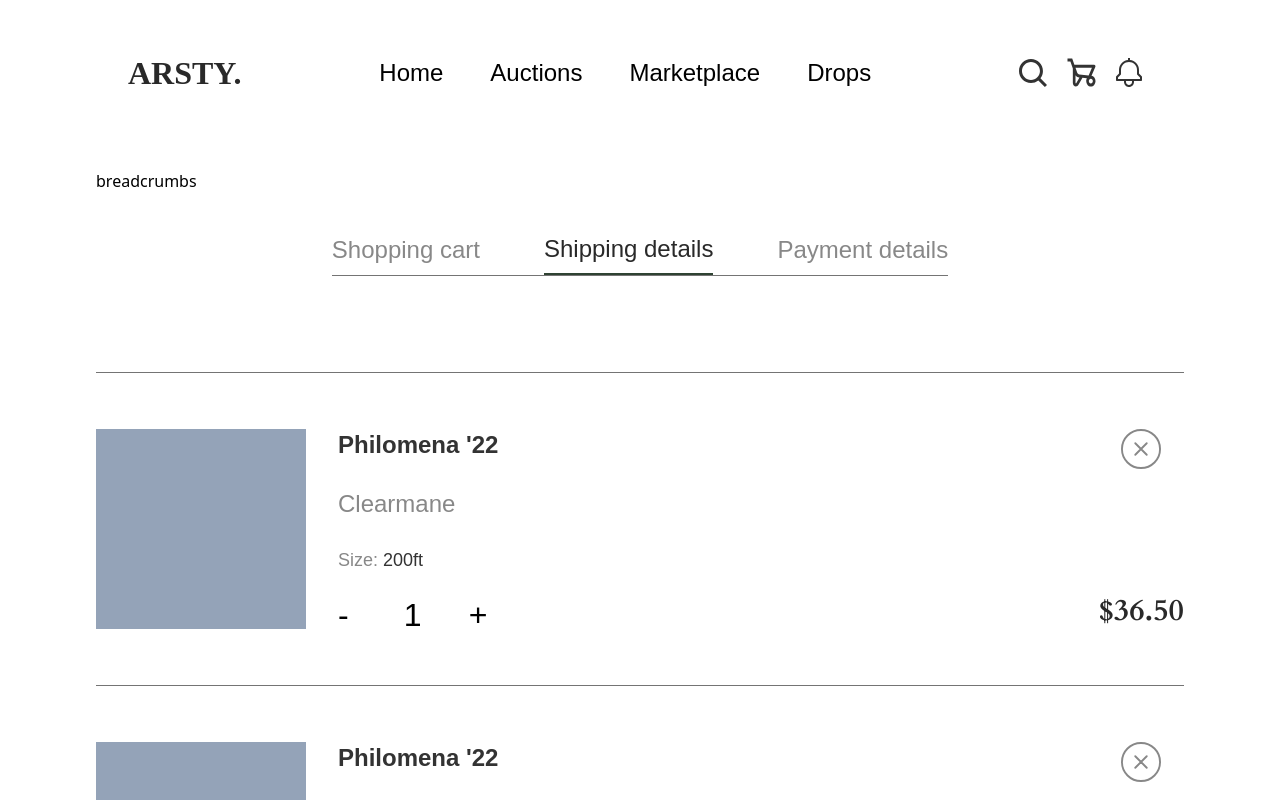
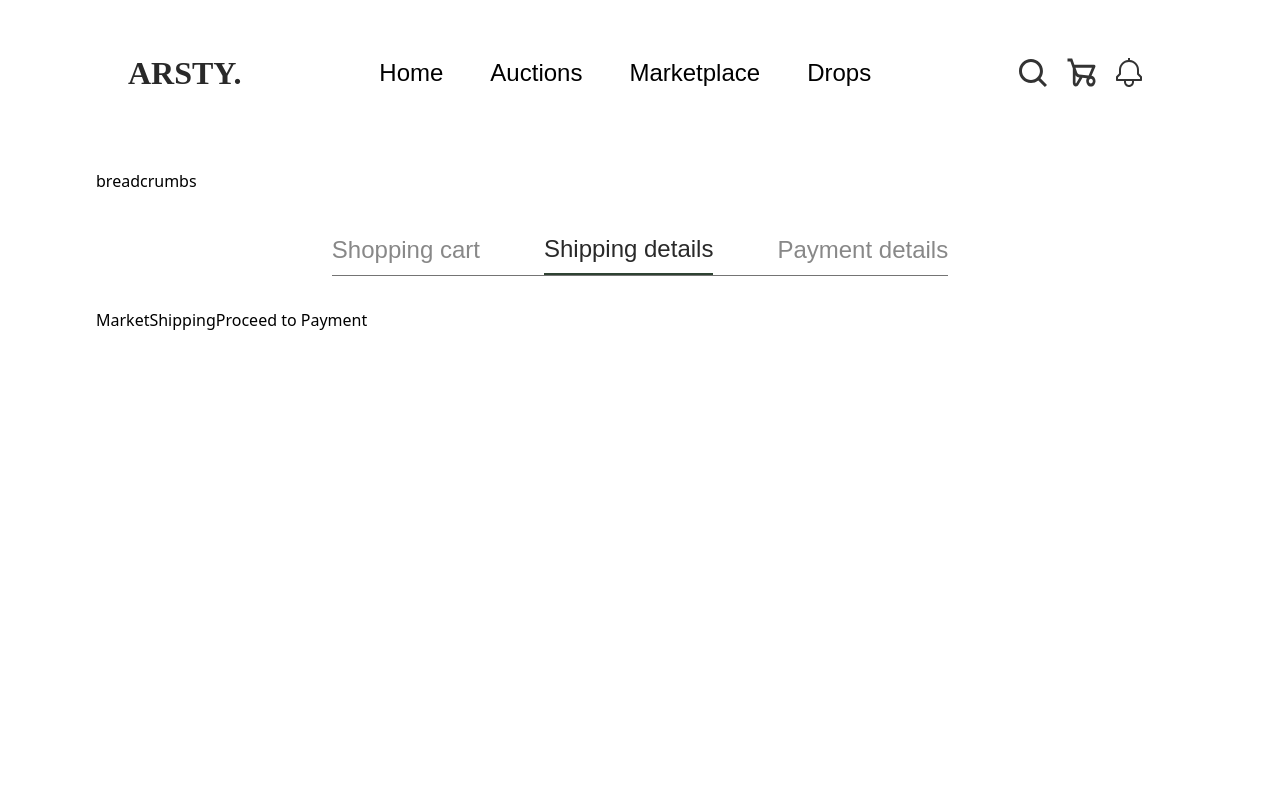
Before and after one commit to eniiku/Artsy, a React (Vite) app: page /marketplace/cart in a window 1280 px wide. Both pictures are taken after a click on the button "Shipping details". Shown: the top 800 px of the page. Built offline with nearby package versions, Linux system fonts and the light colour scheme; a web font is replaced by a local one.

Commit message:
feat(Marketplace): implement logic for swwitching between shop pages

```diff
--- a/src/views/Marketplace/Shop/Layout/CartLayout.tsx
+++ b/src/views/Marketplace/Shop/Layout/CartLayout.tsx
@@ -1,5 +1,8 @@
+import * as React from 'react';
+
 import MarketCart from '../MarketCart/MarketCart';
-import * as React from 'react';
+import MarketPayment from '../MarketPayment/MarketPayment';
+import MarketShipping from '../MarketShipping/MarketShipping';
 
 const CartLayout = () => {
   const [currentPage, setCurrentPage] = React.useState({
@@ -8,7 +11,7 @@ const CartLayout = () => {
     payment: false,
   });
 
-  const toggleCartToCurrent = () =>
+  const toggleCurrentPagetoCart = () =>
     setCurrentPage((currentPage) => ({
       ...currentPage,
       cart: true,
@@ -16,7 +19,7 @@ const CartLayout = () => {
       payment: false,
     }));
 
-  const toggleShippingToCurrent = () =>
+  const toggleCurrentPagetoShipping = () =>
     setCurrentPage((currentPage) => ({
       ...currentPage,
       shipping: true,
@@ -24,7 +27,7 @@ const CartLayout = () => {
       cart: false,
     }));
 
-  const togglePaymentToCurrent = () =>
+  const toggleCurrentPagetoPayment = () =>
     setCurrentPage((currentPage) => ({
       ...currentPage,
       payment: true,
@@ -37,7 +40,7 @@ const CartLayout = () => {
       {/* Desktop Controls */}
       <div className='hidden lg:flex my-8 border-b-[0.5px] border-[#747474] w-fit items-center gap-16 mx-auto text-2xl text-[#888888] font-satoshi'>
         <button
-          onClick={toggleCartToCurrent}
+          onClick={toggleCurrentPagetoCart}
           className={`py-2 first-letter:uppercase ${
             currentPage.cart
               ? 'text-dark_gray_clr-300 font-medium border-b-2 border-[#2F4333]'
@@ -48,7 +51,7 @@ const CartLayout = () => {
         </button>
 
         <button
-          onClick={toggleShippingToCurrent}
+          onClick={toggleCurrentPagetoShipping}
           className={`first-letter:uppercase py-2
             ${
               currentPage.shipping
@@ -60,7 +63,7 @@ const CartLayout = () => {
         </button>
 
         <button
-          onClick={togglePaymentToCurrent}
+          onClick={toggleCurrentPagetoPayment}
           className={`first-letter:uppercase py-2
             ${
               currentPage.payment
@@ -72,7 +75,15 @@ const CartLayout = () => {
         </button>
       </div>
 
-      <MarketCart />
+      {currentPage.cart ? (
+        <MarketCart goToShipping={toggleCurrentPagetoShipping} />
+      ) : null}
+
+      {currentPage.shipping ? (
+        <MarketShipping goToPayment={toggleCurrentPagetoPayment} />
+      ) : null}
+
+      {currentPage.payment ? <MarketPayment /> : null}
     </div>
   );
 };
--- a/src/views/Marketplace/Shop/MarketCart/MarketCart.tsx
+++ b/src/views/Marketplace/Shop/MarketCart/MarketCart.tsx
@@ -1,6 +1,12 @@
 import ProductCard from '../components/ProductCard';
 
-const MarketCart = () => {
+interface MarketCartProps {
+  goToShipping: () => void;
+}
+
+const MarketCart = (props: MarketCartProps) => {
+  const { goToShipping } = props;
+
   return (
     <div className='font-satoshi text-lg relative'>
       {/* Cart Controls */}
@@ -39,7 +45,10 @@ const MarketCart = () => {
         </ul>
 
         <div className='flex flex-col justify-center items-center text-lg gap-4 lg:order-1 lg:gap-12 lg:justify-self-start'>
-          <button className='bg-blue_clr-700 font-medium text-white py-3 px-16 w-fit lg:text-[32px] lg:py-8 lg:px-32'>
+          <button
+            className='bg-blue_clr-700 font-medium text-white py-3 px-16 w-fit lg:text-[32px] lg:py-8 lg:px-32'
+            onClick={goToShipping}
+          >
             Proceed to checkout
           </button>
           <button className='text-[#006CA2] underline underline-offset-4 lg:text-[28px]'>
--- /dev/null
+++ b/src/views/Marketplace/Shop/MarketPayment/MarketPayment.tsx
@@ -0,0 +1,5 @@
+const MarketPayment = () => {
+  return <div>MarketPayment</div>;
+};
+
+export default MarketPayment;
--- /dev/null
+++ b/src/views/Marketplace/Shop/MarketShipping/MarketShipping.tsx
@@ -0,0 +1,16 @@
+interface MarketShippingProps {
+  goToPayment: () => void;
+}
+
+const MarketShipping = (props: MarketShippingProps) => {
+  const { goToPayment } = props;
+
+  return (
+    <div>
+      MarketShipping
+      <button onClick={goToPayment}>Proceed to Payment</button>
+    </div>
+  );
+};
+
+export default MarketShipping;
```
